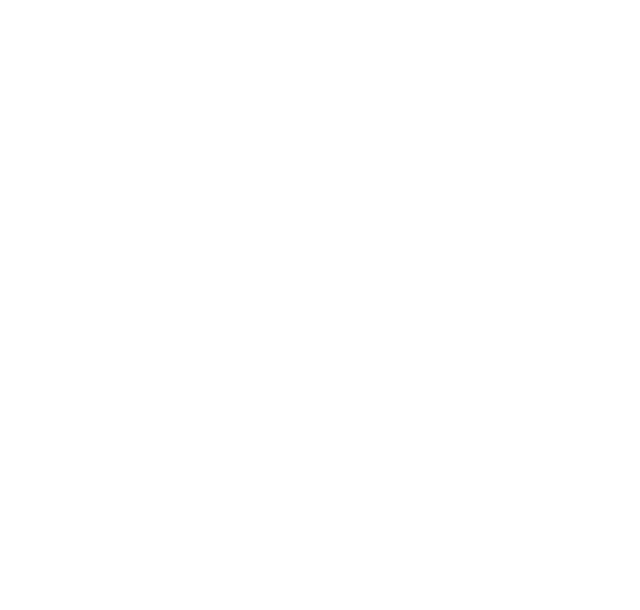
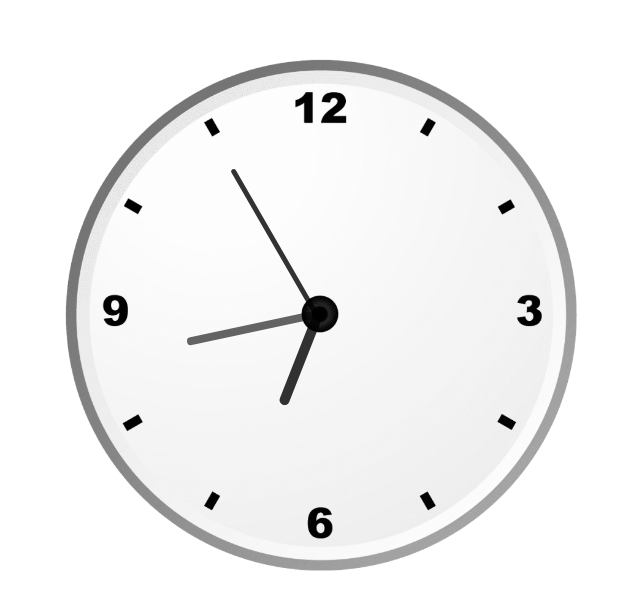
Before and after one commit to programmerrakesh/analog-clock, a plain HTML site: page index.html in a window 1280 px wide. Shown: the whole page, without its empty margins (343-983 px from the left). Drawn offline with Linux system fonts and the light colour scheme.

Commit message:
this is a app that help me to watch the clock as a analog clock.

```diff
--- a/index.css
+++ b/index.css
@@ -0,0 +1,49 @@
+#clock-container{
+    /* background-color: red; */
+    position: relative;
+    height: 40vw;
+    width: 40vw;
+    background:url(clock.png) no-repeat;
+    background-size: 100%;
+    /* border: 2px solid rebeccapurple; */
+    /* margin: auto; */
+    margin: 59px 400px;
+}
+
+#hour, #minute, #second{
+    position: absolute;
+    background: black;
+    border-radius: 7px;
+
+
+}
+
+#hour{
+    width: 2%;
+    height: 20%;
+    top: 29%;
+    left: 48.76%;
+    opacity: 0.8;
+    transform-origin: bottom;
+    /* display: none; */
+}
+#minute{
+    width: 1.5%;
+    height: 27.5%;
+    top: 22%;
+    left: 50%;
+    opacity: 0.6;
+    transform-origin: bottom;
+    /* display: none; */
+}
+
+
+#second{
+    width: 1%;
+    height: 34%;
+    top: 17%;
+    left: 49.26%;
+    opacity: .8;
+    transform-origin: bottom;
+
+}
--- a/index.html
+++ b/index.html
@@ -4,9 +4,16 @@
     <meta charset="UTF-8">
     <meta http-equiv="X-UA-Compatible" content="IE=edge">
     <meta name="viewport" content="width=device-width, initial-scale=1.0">
+    <link rel="stylesheet" href="index.css">
     <title>Document</title>
 </head>
 <body>
+   <div id="clock-container">
+     <div id="hour"></div>
+     <div id="minute"></div>
+     <div id="second"></div>
+   </div>
 
+   <script src="index.js"></script>
 </body>
 </html>
--- a/index.js
+++ b/index.js
@@ -0,0 +1,15 @@
+ setInterval( () => {
+ //   document.write("this is for the programmer");
+ date = new Date();
+ htime = date.getHours();
+ mtime = date.getMinutes();
+ stime = date.getSeconds();
+
+ hrotation = 30*htime + mtime/2 ;
+ mrotation = 6*mtime ;
+ srotation = 6*stime ;
+
+ hour.style.transform = `rotate(${hrotation}deg)` ;
+ minute.style.transform = `rotate(${mrotation}deg)` ;
+ second.style.transform = `rotate(${srotation}deg)` ;
+ }, 1000);
```
Also changed, not shown: clock.png (added).
